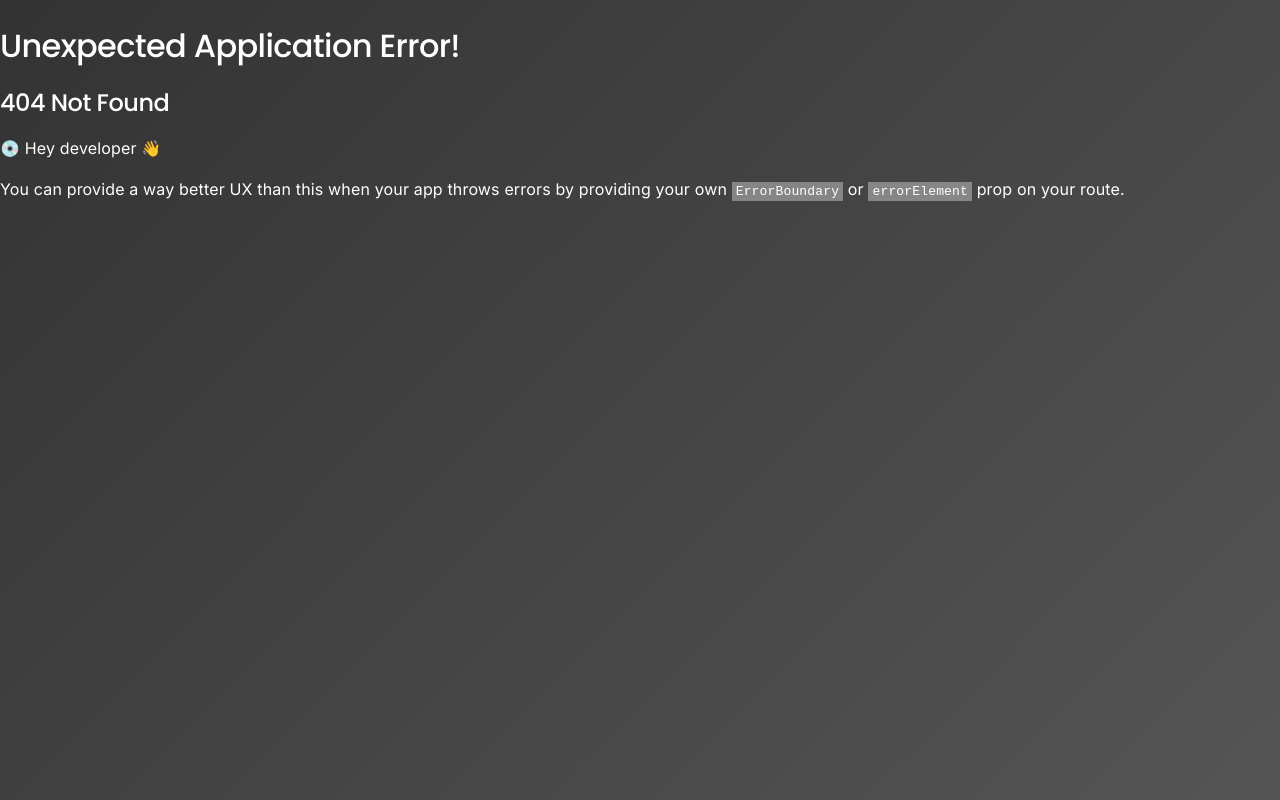
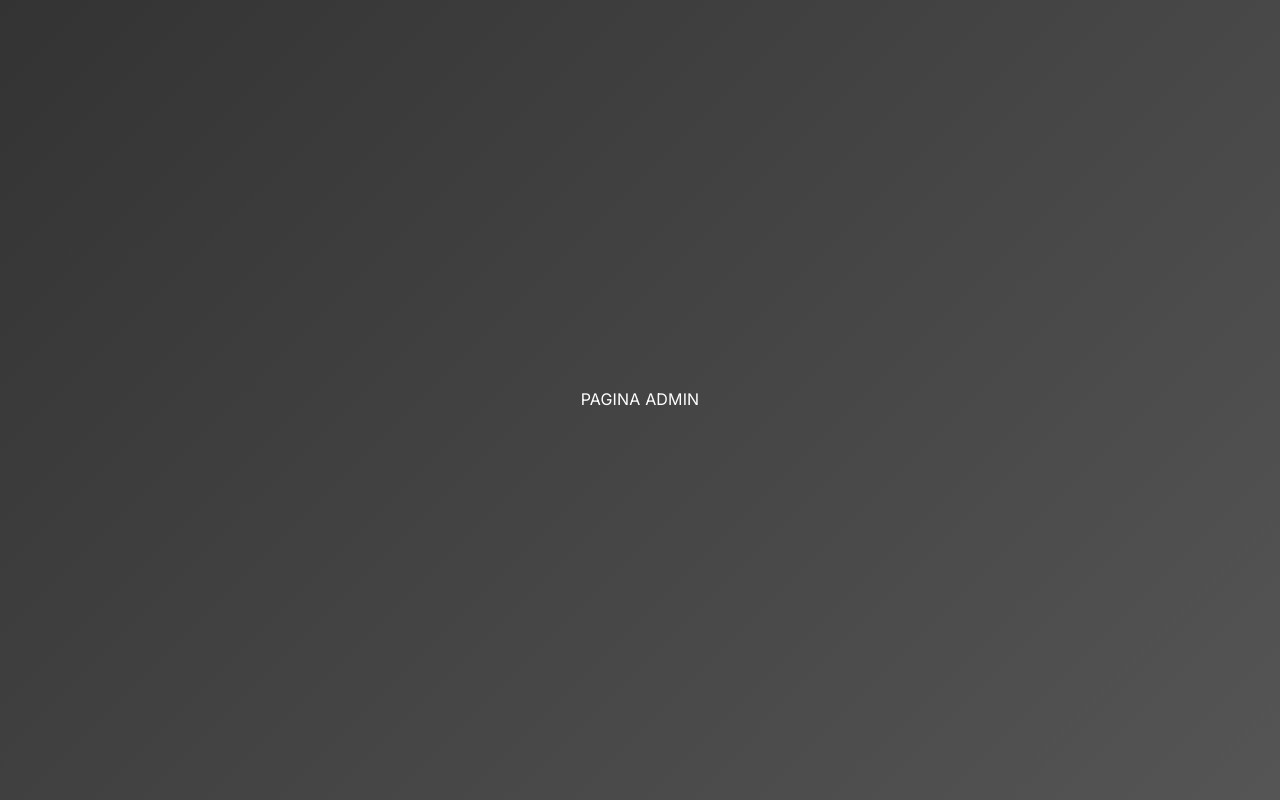
Before and after one commit to Erlandsonjr/FacialPoint-Site, a React (Vite) app: page /admin/dashboard in a window 1280 px wide. Before the commit this address had no page. Built offline with nearby package versions, Linux system fonts and the light colour scheme.

Commit message:
Criação de roles e novas rotas

```diff
--- /dev/null
+++ b/src/components/AdminDash/admin.jsx
@@ -0,0 +1,11 @@
+import React from 'react';
+import './admin.css';
+
+
+function Admin() {
+    return <div>
+        PAGINA ADMIN
+        </div>
+}
+
+export default Admin;
--- a/src/components/Login_Cadastro/Login.jsx
+++ b/src/components/Login_Cadastro/Login.jsx
@@ -33,9 +33,8 @@ const Login = () => {
             if (data.token) {
                 localStorage.setItem("token", data.token);
                 console.log("Login realizado com sucesso!");
-                navigate("/home");
+                navigate(data.rota); // Redireciona para a rota retornada pela API
             }
-
         } catch (error) {
             setErro(error.message);
         } finally {
--- a/src/components/Perfil/Perfil.jsx
+++ b/src/components/Perfil/Perfil.jsx
@@ -246,7 +246,7 @@ function Perfil() {
       {salvando && <LoadingSpinner message="Salvando alterações..." />}
 
       <header className="perfil-header">
-        <Link to="/home" className="voltar-button">
+        <Link to="/funcionario/dashboard" className="voltar-button">
           <FaArrowLeft /> Voltar
         </Link>
         <h1>Seu Perfil</h1>
```
Also changed, not shown: src/main.jsx (+6 -1 lines), src/components/AdminDash/admin.css (added).
